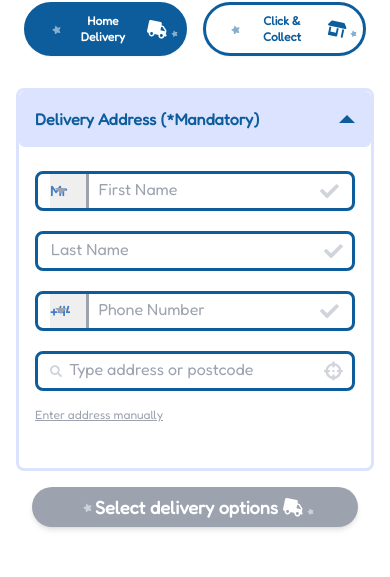
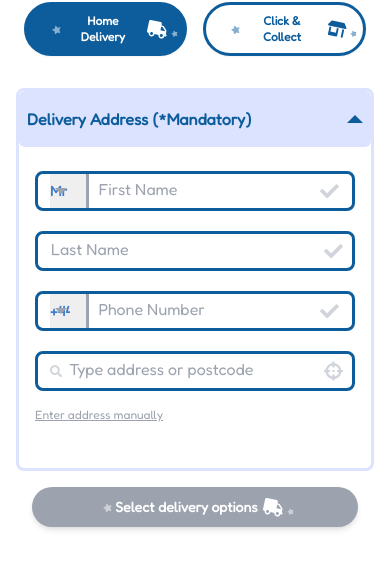
Before and after one commit to steveohozzy/entertainer-interview, a React (Create React App) app: page /checkout in a window 390 px wide. Shown: the part 257-834 px from the top of the page. Built offline with nearby package versions, Linux system fonts and the light colour scheme.

Commit message:
wrapping fixes for small devices

```diff
--- a/src/routes/checkout/Checkout.js
+++ b/src/routes/checkout/Checkout.js
@@ -217,7 +217,7 @@ const Checkout = () => {
                                     <Dropdown
                                       expanded={true}
                                       title="Delivery Options"
-                                      className="relative bg-brandLightBlue p-4 rounded-md text-brandBlue font-bold flex items-center justify-between w-full"
+                                      className="relative bg-brandLightBlue p-4 px-2 sm:px-4 rounded-md text-brandBlue font-bold flex items-center justify-between w-full"
                                       answer={
                                         <>
                                         <div className='py-6 px-4'>
@@ -394,7 +394,7 @@ const Checkout = () => {
                                             </div>
                                             {showPaymentOptions &&
                                               <Button
-                                                className='mt-6 h-[40px] shadow-md hover:shadow-lg w-full group inline-flex items-center justify-center font-bold text-lg rounded-[30px] bg-brandGreen text-white py-2 px-4 pl-2 transition-all hover:bg-brandLightGreen hover:scale-105'
+                                                className='mt-6 h-[40px] shadow-md hover:shadow-lg w-full group inline-flex items-center justify-center font-boldtext-sm md:text-lg rounded-[30px] bg-brandGreen text-white py-2 px-4 pl-2 transition-all hover:bg-brandLightGreen hover:scale-105'
                                                 iconpath={
                                                   <svg width="18" height="19" viewBox="0 0 18 19" fill="currentColor" xmlns="http://www.w3.org/2000/svg">
                                                     <path d="M3.76153 9.47138C3.35391 9.55775 3.03767 9.77382 2.81279 10.1196C2.58791 10.4654 2.51866 10.8421 2.60503 11.2497L3.8487 17.1194C3.93507 17.527 4.15114 17.8433 4.49693 18.0682C4.84272 18.293 5.21942 18.3623 5.62704 18.2759L16.3881 15.9958C16.7958 15.9095 17.112 15.6934 17.3369 15.3476C17.5618 15.0018 17.631 14.6251 17.5446 14.2175L16.301 8.34781C16.2146 7.9402 15.9985 7.62395 15.6527 7.39907C15.3069 7.1742 14.9302 7.10494 14.5226 7.19131L13.7889 7.34677L13.3225 5.14563C13.0505 3.86164 12.3711 2.86627 11.2843 2.15951C10.1728 1.4367 8.97512 1.21132 7.69112 1.48337C6.40713 1.75543 5.41392 2.44503 4.71148 3.55217C3.98435 4.64325 3.75681 5.83079 4.02886 7.11479L4.49524 9.31592L3.76153 9.47138ZM6.94095 8.79772L6.47457 6.59659C6.34502 5.98516 6.4489 5.42011 6.78621 4.90143C7.12353 4.38274 7.5979 4.05863 8.20932 3.92908C8.82075 3.79953 9.3858 3.90341 9.90449 4.24072C10.4232 4.57804 10.7473 5.05241 10.8768 5.66383L11.3432 7.86497L6.94095 8.79772Z" />
@@ -419,7 +419,7 @@ const Checkout = () => {
                                 <Dropdown
                                   expanded={true}
                                   title="Delivery Address (*Mandatory)"
-                                  className="bg-brandLightBlue p-4 rounded-md text-brandBlue font-bold flex items-center justify-between w-full"
+                                  className="bg-brandLightBlue p-4 px-2 sm:px-4 rounded-md text-brandBlue font-bold flex items-center justify-between w-full"
                                   answer={
                                     <form id="address-form" className='py-6 px-4'>
                                         <div className={`flex h-[40px] px-3 rounded-lg w-full border border-[3px] border-brandBlue relative ${name && 'border-red-600'}`}>
@@ -546,7 +546,7 @@ const Checkout = () => {
                             <div className='bg-white p-4 w-full'>
                           {!showDeliveryOptions &&
                             <Button
-                              className={`h-[40px] shadow-md hover:shadow-lg w-full group inline-flex items-center justify-center font-bold text-lg rounded-[30px] bg-brandGreen text-white py-2 px-4 pl-2 transition-all hover:bg-brandLightGreen hover:scale-105 ${!selectDelivery && 'pointer-events-none bg-gray-400'}`}
+                              className={`h-[40px] shadow-md hover:shadow-lg w-full group inline-flex items-center justify-center font-bold text-sm md:text-lg rounded-[30px] bg-brandGreen text-white py-2 px-4 pl-2 transition-all hover:bg-brandLightGreen hover:scale-105 ${!selectDelivery && 'pointer-events-none bg-gray-400'}`}
                               iconpath={
                                 <svg width="23" height="21" viewBox="0 0 23 21" fill="currentColor" xmlns="http://www.w3.org/2000/svg">
                                   <path d="M20.2166 15.5378C20.4612 15.5897 20.654 15.8861 20.6021 16.1306L20.3949 17.1089C20.3366 17.384 20.0467 17.5462 19.8021 17.4944L18.3347 17.1835C17.9914 18.8038 16.3983 19.8398 14.778 19.4965C13.1577 19.1532 12.1217 17.5601 12.465 15.9398L8.55185 15.1107C8.20854 16.731 6.61544 17.767 4.99516 17.4237C3.37488 17.0804 2.33885 15.4873 2.68216 13.867L2.19302 13.7634C1.36759 13.5885 0.86162 12.8105 1.03651 11.985L3.1093 2.20222C3.27772 1.40737 4.06222 0.870826 4.88764 1.04572L14.6705 3.11851C15.4653 3.28692 15.9954 4.102 15.827 4.89685L15.516 6.36427L16.8612 6.64928C17.228 6.72701 17.5866 6.99465 17.8034 7.32809L20.1887 10.9959C20.4056 11.3294 20.5048 11.7656 20.4271 12.1325L19.7275 15.4342L20.2166 15.5378ZM5.30608 15.9563C6.10094 16.1247 6.90953 15.6252 7.08442 14.7998C7.25284 14.0049 6.72277 13.1899 5.92792 13.0214C5.1025 12.8465 4.31799 13.3831 4.14958 14.1779C3.97469 15.0034 4.48066 15.7814 5.30608 15.9563ZM15.0889 18.0291C15.8838 18.1975 16.6924 17.698 16.8672 16.8726C17.0357 16.0777 16.5056 15.2626 15.7107 15.0942C14.8853 14.9193 14.1008 15.4559 13.9324 16.2507C13.7575 17.0762 14.2635 17.8542 15.0889 18.0291ZM18.8819 12.1884L18.9596 11.8216L16.5503 8.11671L15.2051 7.8317L14.4797 11.2557L18.8819 12.1884Z"/>
```
